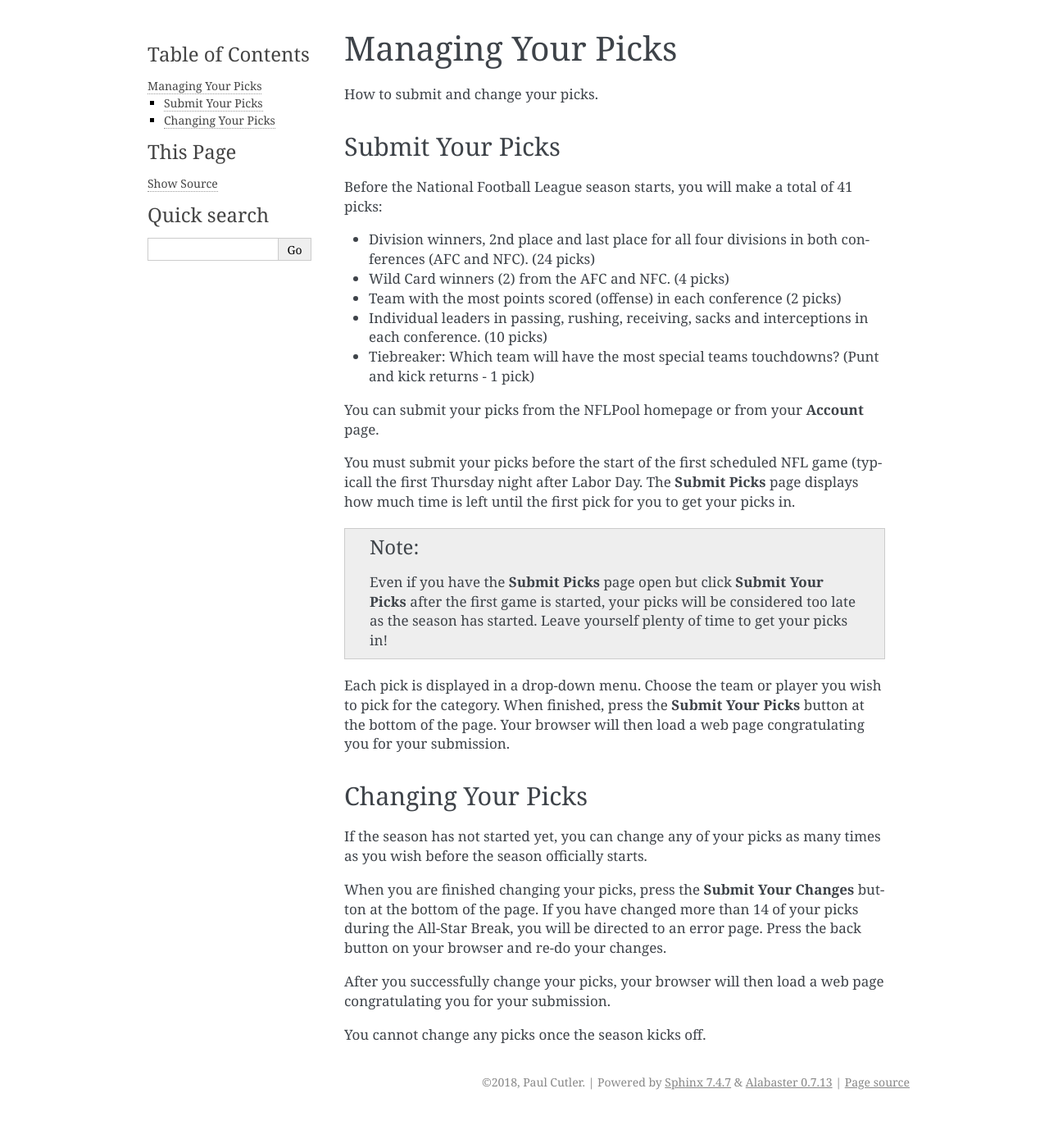
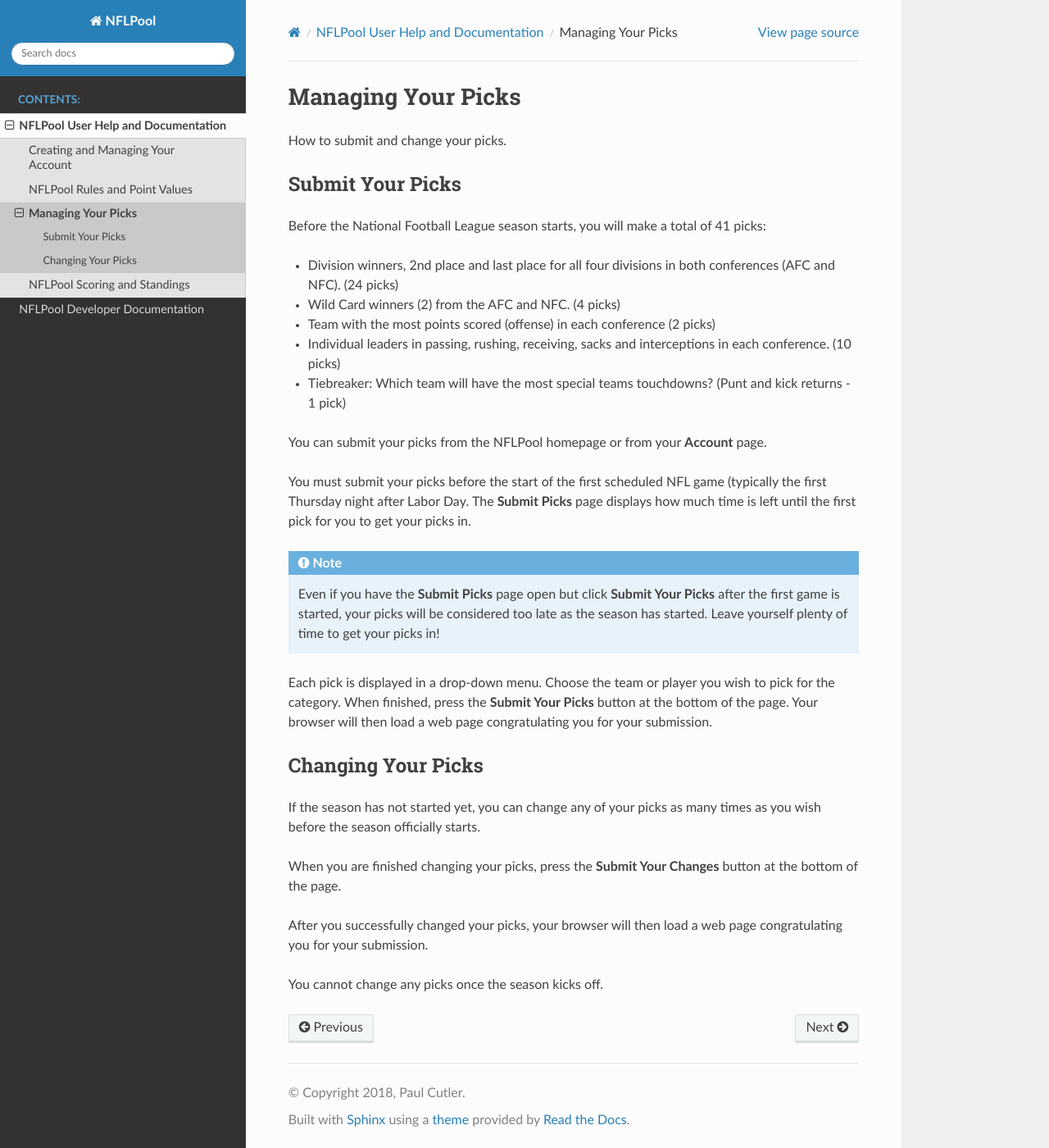
Before and after one commit to prcutler/nflpool, a Sphinx documentation site: the page built from nflpool/docs/user-docs/picks.rst, in a window 1280 px wide and 1400 px high. Shown: the whole window at 82% size. Built offline with Sphinx 7.4.7 and the Read the Docs theme 2.0.0, drawn with Linux system fonts in a browser that asks for light colours.

Commit message:
Update Sphinx theme to RTD and fix some docs
Fix a typo and remove changing picks documentation (leftover from
MLBPool2)

```diff
--- a/nflpool/docs/conf.py
+++ b/nflpool/docs/conf.py
@@ -74,7 +74,7 @@
 # The theme to use for HTML and HTML Help pages.  See the documentation for
 # a list of builtin themes.
 #
-html_theme = 'alabaster'
+html_theme = 'sphinx_rtd_theme'
 
 # Theme options are theme-specific and customize the look and feel of a theme
 # further.  For a list of options available for each theme, see the
--- a/nflpool/docs/user-docs/picks.rst
+++ b/nflpool/docs/user-docs/picks.rst
@@ -23,7 +23,7 @@
 
 You can submit your picks from the NFLPool homepage or from your **Account** page.
 
-You must submit your picks before the start of the first scheduled NFL game (typicall the first Thursday night
+You must submit your picks before the start of the first scheduled NFL game (typically the first Thursday night
 after Labor Day.  The **Submit Picks** page displays how much time is left until the first pick for you to
 get your picks in.
 
@@ -44,9 +44,8 @@
 officially starts.
 
 When you are finished changing your picks, press the **Submit Your Changes** button at the bottom of the page.
-If you have changed more than 14 of your picks during the All-Star Break, you will be directed to an error page.
-Press the back button on your browser and re-do your changes.
 
-After you successfully change your picks, your browser will then load a web page congratulating you for your submission.
+After you successfully changed your picks, your browser will then load a web page congratulating you for your
+submission.
 
 You cannot change any picks once the season kicks off.
--- a/nflpool/docs/user-docs/scoring.rst
+++ b/nflpool/docs/user-docs/scoring.rst
@@ -5,8 +5,8 @@
 Double Points Bonus
 ###################
 
-After the season has started and all players have paid the entry fee, the Commissioner will update all of the
-NFLPool player's picks to determine if they qualify for the double points bonus.
+After the season has started and all players have paid the entry fee, the Commissioner will update all
+picks to determine if they qualify for the double points bonus.
 
 After this is complete, you can see if any of your picks qualified for the double bonus points by reviewing your
 picks from your **Account** page and clicking the season year under **Seasons Played** on the Account page.
--- a/setup.py
+++ b/setup.py
@@ -22,7 +22,8 @@
     'passlib',
     'rollbar',
     'sphinx',
-    'sphinx-autobuild,'
+    'sphinx-autobuild',
+    'sphinx_rtd_theme',
     'logbook'
 ]
 
```
Also changed, not shown: 10 other files.
